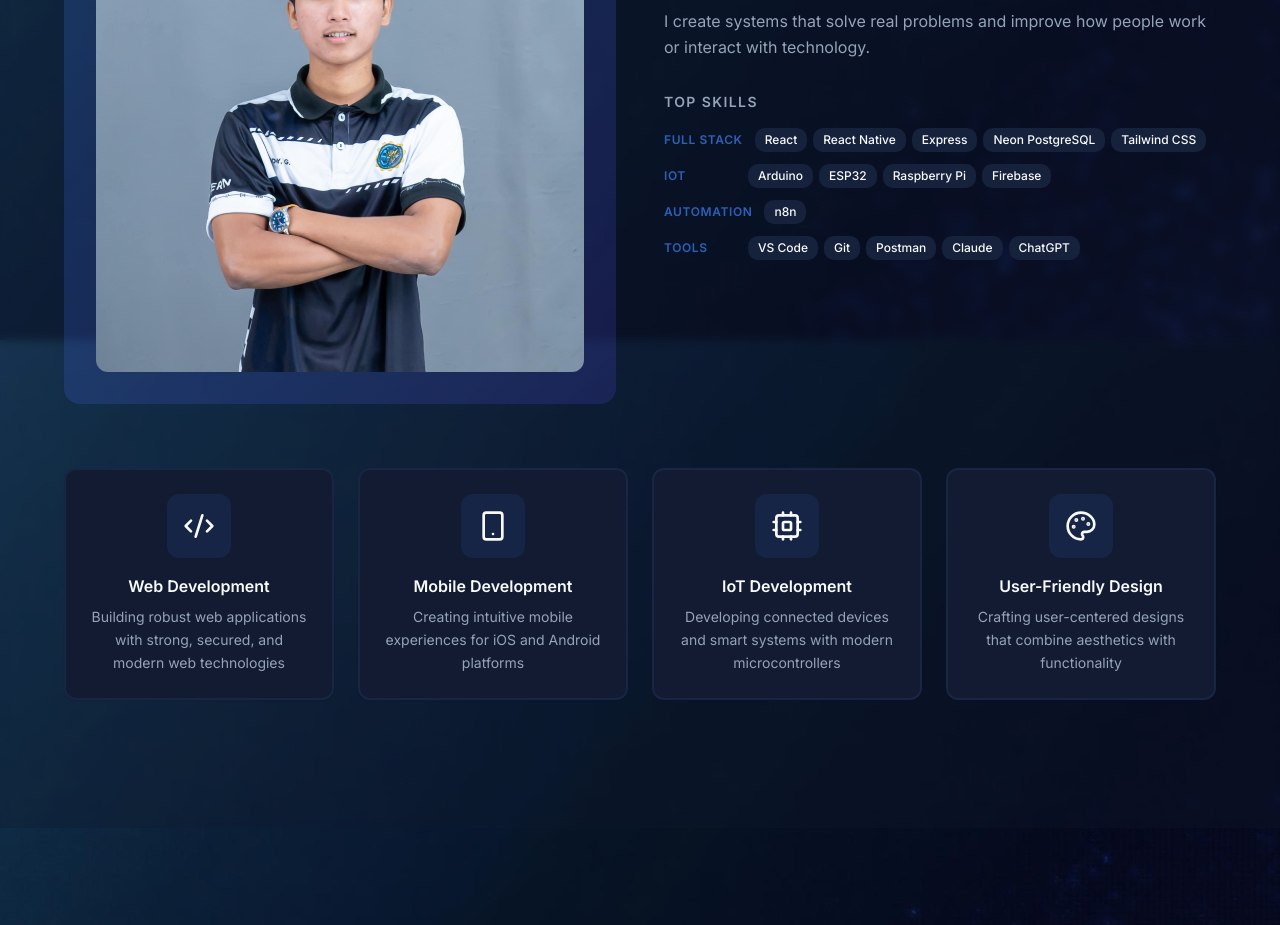
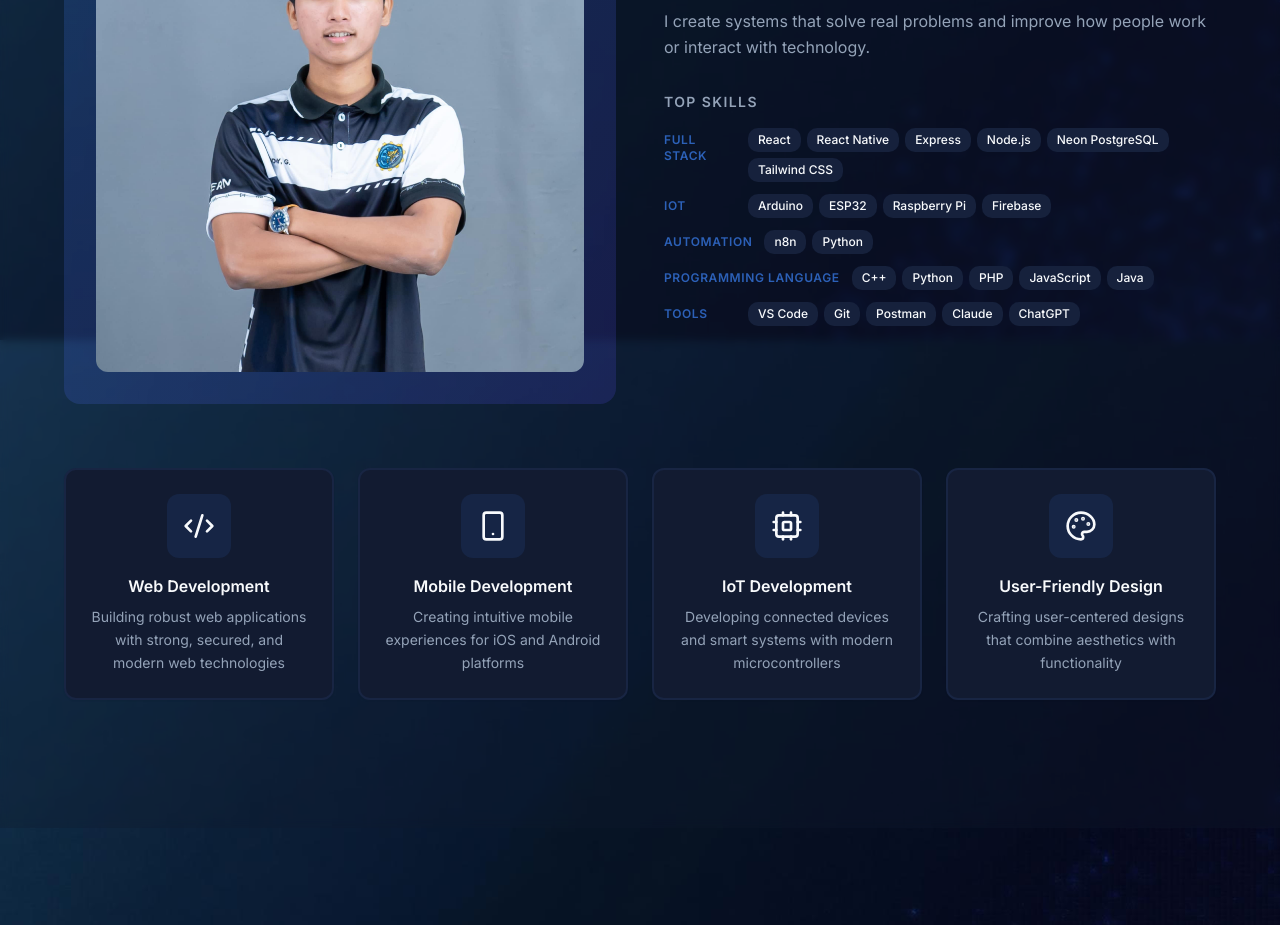
Before and after one commit to gmarxdev/gielo-bandoy-portfolio, a React (Vite) app: page / in a window 1280 px wide. Shown: the part 1260-2185 px from the top of the page. Built offline with nearby package versions, Linux system fonts and the light colour scheme; the HTML template or start-up script is replaced by a standard one.

Commit message:
update about section

```diff
--- a/src/components/AboutSection.tsx
+++ b/src/components/AboutSection.tsx
@@ -8,7 +8,7 @@ import profileImage from "@/assets/ISOTECH_PROFILE.jpg";
 const skillGroups = [
   {
     label: "Full Stack",
-    tags: ["React", "React Native", "Express", "Neon PostgreSQL", "Tailwind CSS"],
+    tags: ["React", "React Native", "Express", "Node.js", "Neon PostgreSQL", "Tailwind CSS"],
   },
   {
     label: "IoT",
@@ -16,7 +16,11 @@ const skillGroups = [
   },
   {
     label: "Automation",
-    tags: ["n8n"],
+    tags: ["n8n", "Python"],
+  },
+  {
+    label: "Programming Language",
+    tags: ["C++", "Python", "PHP", "JavaScript", "Java"],
   },
   {
     label: "Tools",
```
